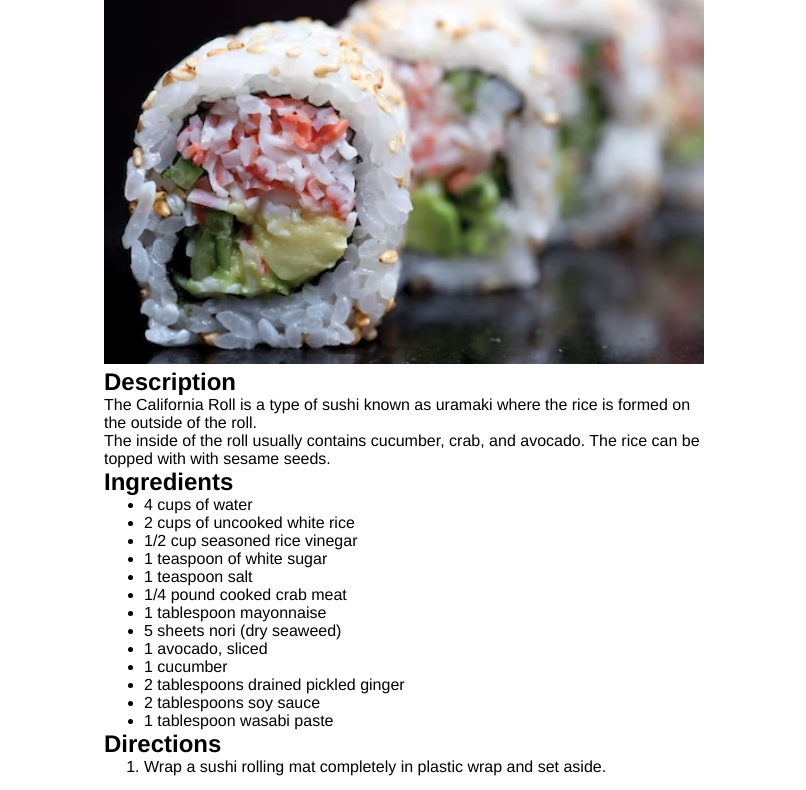
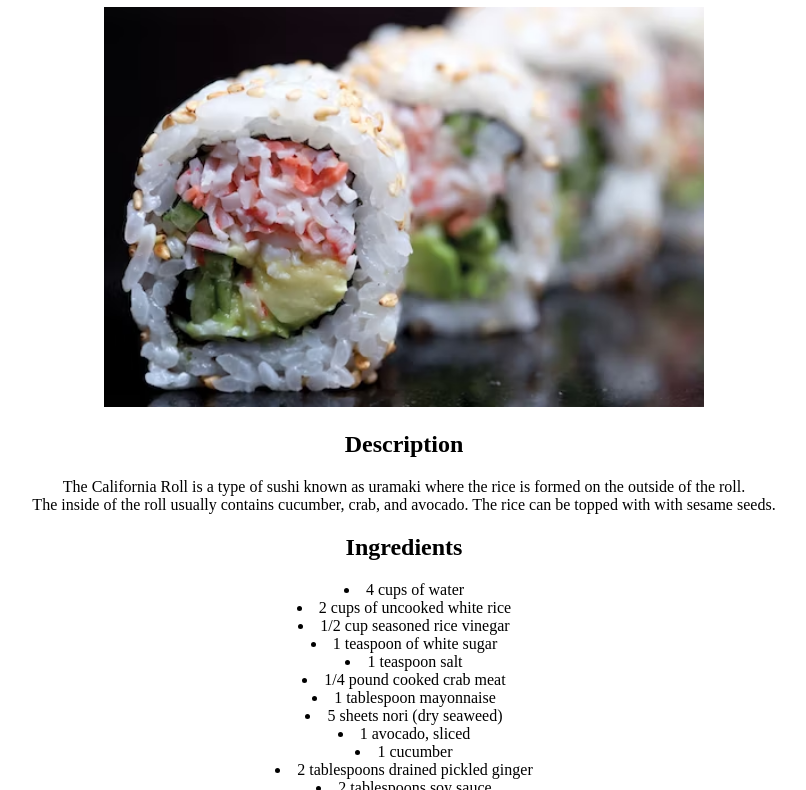
Before and after one commit to bcartwright13/odin-recipes, a plain HTML site: page recipes/sushi.html in a window 1280 px wide. Shown: the part 73-863 px from the top of the page, without its empty margins (236-1042 px from the left). Drawn offline with Linux system fonts and the light colour scheme.

Commit message:
Edit margins in style.css

```diff
--- a/style.css
+++ b/style.css
@@ -1,15 +1,13 @@
 *{
-    max-width: 600px;
-    margin: 0 auto;
-    background-color: white;
-    color: black;
-    font-family: 'Franklin Gothic Medium', 'Arial Narrow', Arial, sans-serif;
+    text-align: center;
+    list-style-position: inside;
+    padding-left: 0;
 }
 img{
-    width: 600px;
-    height: auto;
+    width: auto;
+    height: 400px;
 }
 button{
     background-color: rgb(176, 176, 233);
-    width: 200px;
+    width: 150px;
 }
```
